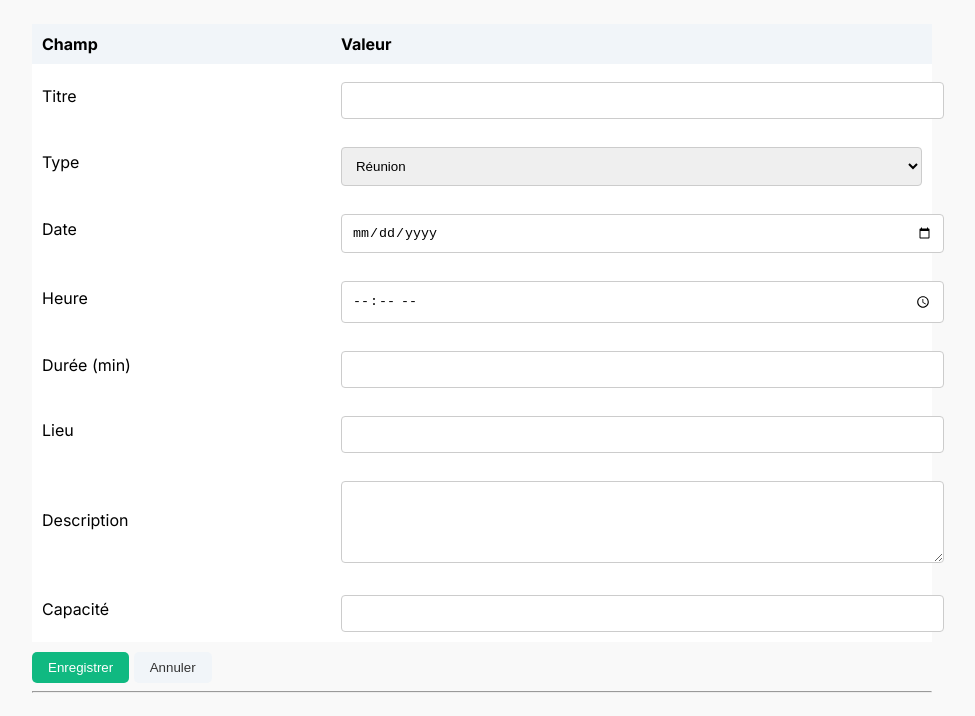
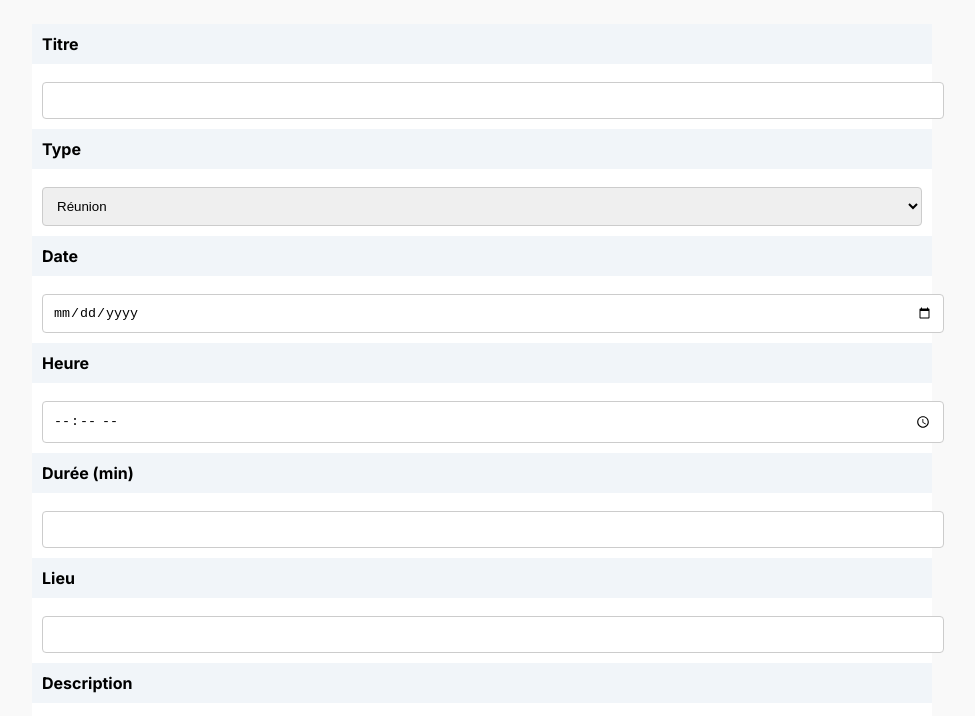
Before and after one commit to aminestage/projet-stage, a plain HTML site: page events.html in a window 1280 px wide. Shown: the part 74-790 px from the top of the page, without its empty margins (158-1133 px from the left). Drawn offline with Linux system fonts and the light colour scheme.

Commit message:
mise a jour du formulaire vertical

```diff
--- a/events.html
+++ b/events.html
@@ -16,15 +16,15 @@
       <form>
         <table>
           <tr>
-            <th>Champ</th>
-            <th>Valeur</th>
+            <th>Titre</th>
           </tr>
           <tr>
-            <td>Titre</td>
             <td><input type="text" id="eventTitle" /></td>
           </tr>
           <tr>
-            <td>Type</td>
+            <th>Type</th>
+          </tr>
+          <tr>
             <td>
               <select id="eventType">
                 <option value="réunion">Réunion</option>
@@ -35,27 +35,39 @@
             </td>
           </tr>
           <tr>
-            <td>Date</td>
+            <th>Date</th>
+          </tr>
+          <tr>
             <td><input type="date" id="eventDate" /></td>
           </tr>
           <tr>
-            <td>Heure</td>
+            <th>Heure</th>
+          </tr>
+          <tr>
             <td><input type="time" id="eventTime" /></td>
           </tr>
           <tr>
-            <td>Durée (min)</td>
+            <th>Durée (min)</th>
+          </tr>
+          <tr>
             <td><input type="number" id="eventDuration" min="15" /></td>
           </tr>
           <tr>
-            <td>Lieu</td>
+            <th>Lieu</th>
+          </tr>
+          <tr>
             <td><input type="text" id="eventLocation" /></td>
           </tr>
           <tr>
-            <td>Description</td>
+            <th>Description</th>
+          </tr>
+          <tr>
             <td><textarea id="eventDescription" rows="4"></textarea></td>
           </tr>
           <tr>
-            <td>Capacité</td>
+            <th>Capacité</th>
+          </tr>
+          <tr>
             <td><input type="number" id="eventCapacity" min="1" /></td>
           </tr>
         </table>
```
